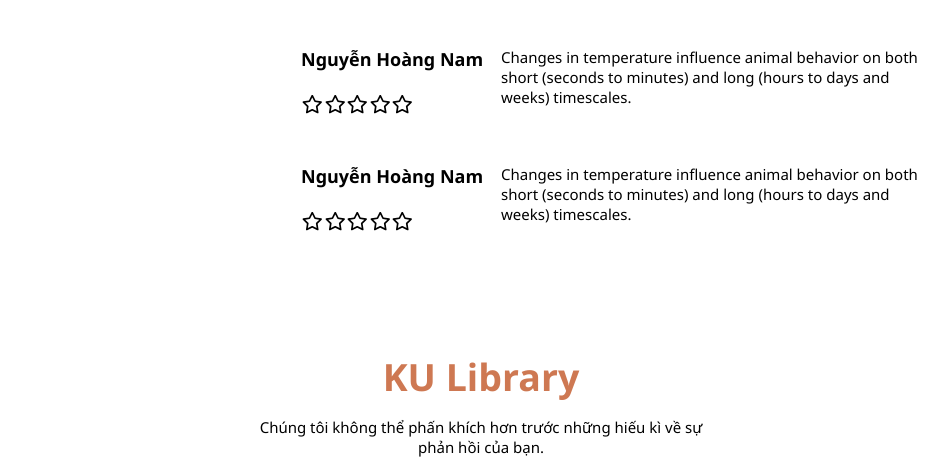
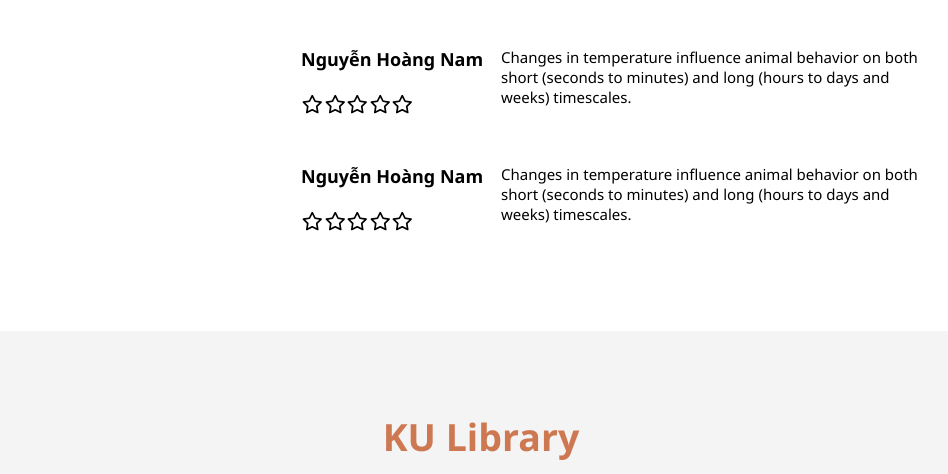
Before and after one commit to congviec18120062/BK_library, a plain HTML site: page article.html in a window 1280 px wide. Shown: the part 1065-1539 px from the top of the page, without its empty margins (159-1107 px from the left). Drawn offline with Linux system fonts and the light colour scheme.

Commit message:
fix footer color

```diff
--- a/article.html
+++ b/article.html
@@ -182,7 +182,7 @@
   <footer>
 
     <!-- Social media -->
-    <article class="main-white flex flex-center">
+    <article class="main-grey flex flex-center">
       <div class="max-width">
         <div class="main-title flex flex-column flex-vcenter">
           <h2 class="color-orange">KU Library</h2>
```
Also changed, not shown: library.html (+1 -1 lines), user.html (+1 -1 lines).
